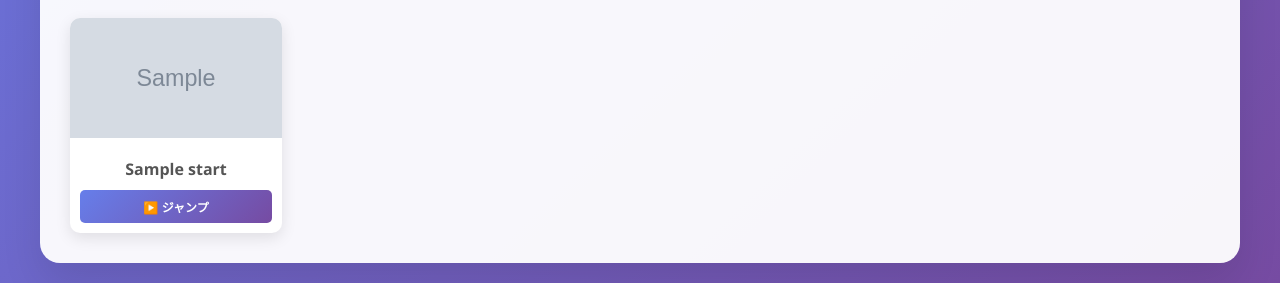
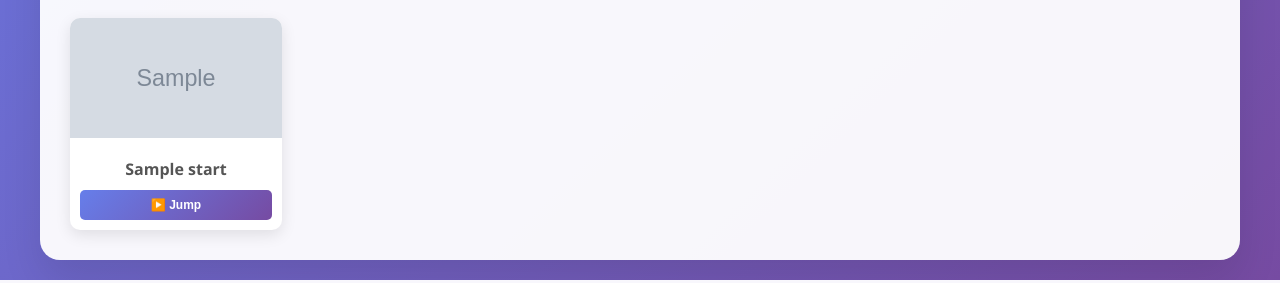
Before and after one commit to NORIKO-OZ/video-cut-viewer, a Flask app: template templates/index.html in a window 1280 px wide. Shown: the part 702-985 px from the top of the page. Run offline with Flask 3, Linux system fonts and the light colour scheme; the template is opened without the code that fills it: most values are stand-ins (such as "Sample title", 1, 10 or a date in 2020); grey boxes marked "Sample" are stand-in pictures.

Commit message:
Change button text from ジャンプ to Jump

```diff
--- a/templates/index.html
+++ b/templates/index.html
@@ -352,7 +352,7 @@
                     <div class="scene-controls">
                         <p>{{ scene.start }}</p>
                         <button onclick="jumpToTime('{{ scene.start }}')" class="jump-button">
-                            ▶️ ジャンプ
+                            ▶️ Jump
                         </button>
                     </div>
                 </div>
```
